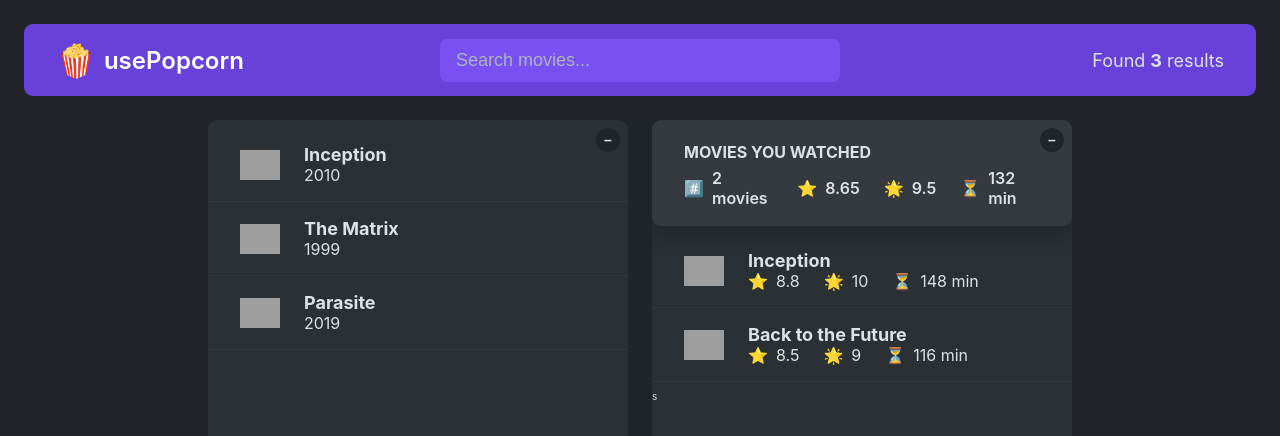
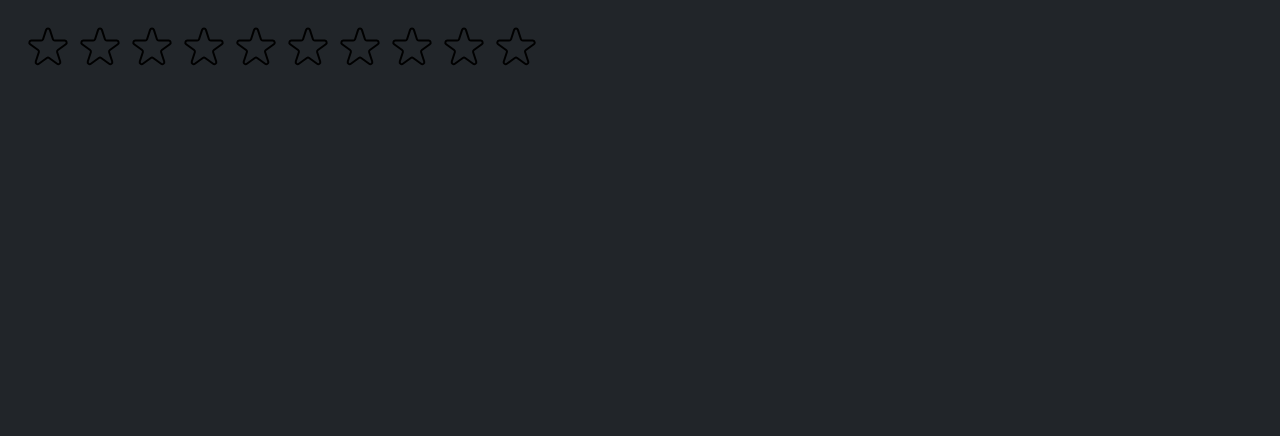
Before and after one commit to BhanuPrakash056/travel-list, a React (Create React App) app: page / in a window 1280 px wide. Shown: the top 436 px of the page. Built offline with nearby package versions, Linux system fonts and the light colour scheme; grey boxes are pictures that could not be loaded.

Commit message:
feat: add StarRating component for user rating functionality

```diff
--- /dev/null
+++ b/src/component /Star.jsx
@@ -0,0 +1,73 @@
+import { useState } from "react";
+
+const containerStyles = {
+  display: "flex",
+  flexDirection: "row",
+  alignItems: "center",
+  gap: "16px",
+};
+
+const starStyles = {
+  display: "flex",
+  flexDirection: "row",
+  gap: "4px",
+};
+
+const textStyles = {
+  lineHeight: "24px",
+  margin: "0px",
+};
+export default function StarRating({ maxStars = 5 }) {
+    const [userRating, setUserRating] = useState(0);
+    const [hoverRating, setHoverRating] = useState(0);
+  return (
+    <div style={containerStyles}>
+      <div style={starStyles}>
+        {Array.from({ length: maxStars }, (_, i) => (
+
+            <Star key={i} onClick={() => setUserRating(i + 1)} full={hoverRating ? i < hoverRating : i < userRating} onHover={() => setHoverRating(i + 1)} onHoverLeave={() => setHoverRating(0)} />
+
+        ))}
+      </div>
+      <p style={textStyles}>{hoverRating || userRating || ""}</p>
+    </div>
+  );
+}
+
+function Star({onClick, full = false, onHover, onHoverLeave}) {
+  return (
+
+    <span
+      style={{
+        height: "48px",
+        display: "block",
+        cursor: "pointer",
+        width: "48px",
+      }}
+    onClick={onClick}
+    onMouseEnter={onHover}
+    onMouseLeave={onHoverLeave}>
+        { full ?
+      <svg
+        xmlns="http://www.w3.org/2000/svg"
+        viewBox="0 0 20 20"
+        fill="#000"
+        stroke="#000"
+      >
+        <path d="M9.049 2.927c.3-.921 1.603-.921 1.902 0l1.07 3.292a1 1 0 00.95.69h3.462c.969 0 1.371 1.24.588 1.81l-2.8 2.034a1 1 0 00-.364 1.118l1.07 3.292c.3.921-.755 1.688-1.54 1.118l-2.8-2.034a1 1 0 00-1.175 0l-2.8 2.034c-.784.57-1.838-.197-1.539-1.118l1.07-3.292a1 1 0 00-.364-1.118L2.98 8.72c-.783-.57-.38-1.81.588-1.81h3.461a1 1 0 00.951-.69l1.07-3.292z" />
+      </svg> : <svg
+  xmlns="http://www.w3.org/2000/svg"
+  fill="none"
+  viewBox="0 0 24 24"
+  stroke="#000"
+>
+  <path
+    strokeLinecap="round"
+    strokeLinejoin="round"
+    strokeWidth="{2}"
+    d="M11.049 2.927c.3-.921 1.603-.921 1.902 0l1.519 4.674a1 1 0 00.95.69h4.915c.969 0 1.371 1.24.588 1.81l-3.976 2.888a1 1 0 00-.363 1.118l1.518 4.674c.3.922-.755 1.688-1.538 1.118l-3.976-2.888a1 1 0 00-1.176 0l-3.976 2.888c-.783.57-1.838-.197-1.538-1.118l1.518-4.674a1 1 0 00-.363-1.118l-3.976-2.888c-.784-.57-.38-1.81.588-1.81h4.914a1 1 0 00.951-.69l1.519-4.674z"
+  />
+</svg>}
+    </span>
+  );
+}
--- a/src/index.js
+++ b/src/index.js
@@ -3,11 +3,13 @@ import ReactDOM from 'react-dom/client';
 import './index.css';
 import App from './App';
 import reportWebVitals from './reportWebVitals';
+import StarRating from './component /Star';
 
 const root = ReactDOM.createRoot(document.getElementById('root'));
 root.render(
   <React.StrictMode>
-    <App />
+    {/* <App /> */}
+    <StarRating maxStars={10} />
   </React.StrictMode>
 );
 
```
